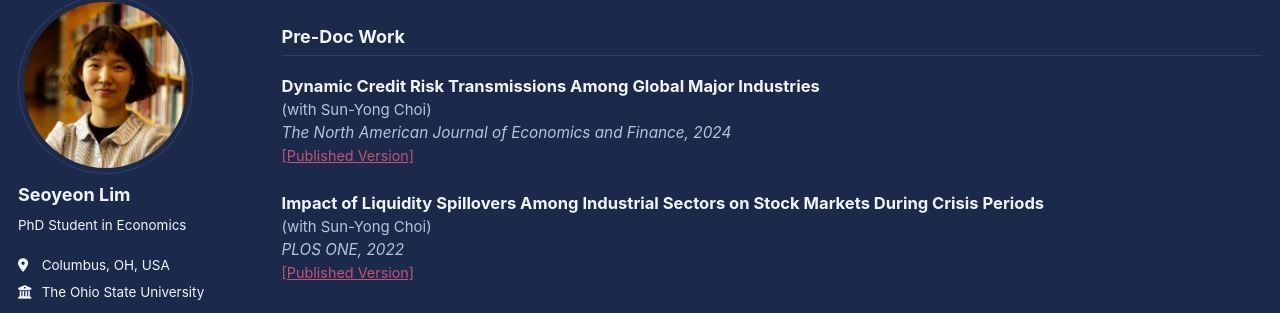
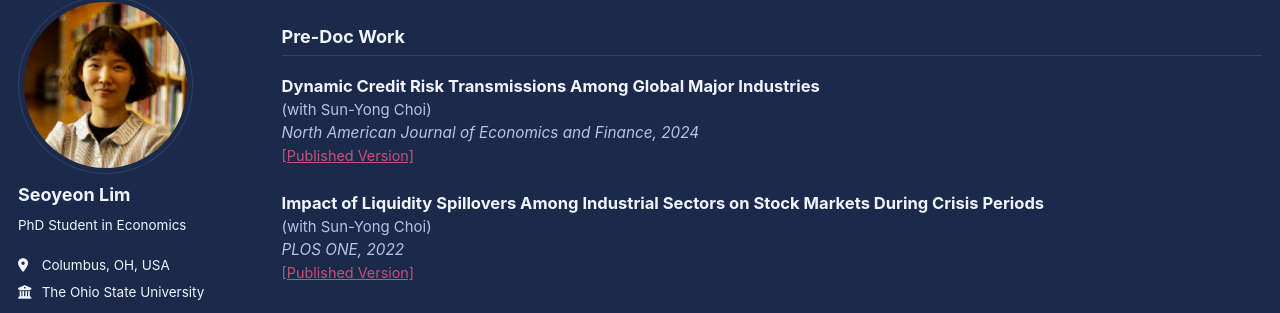
Before and after one commit to seoyeon-lim/academic.github.io, a Jekyll site: the page built from _pages/publications.md, in a window 1280 px wide. Shown: the part 105-418 px from the top of the page. Built offline with Jekyll 4.4.1, drawn with Linux system fonts in a browser that asks for light colours; a script bundle is joined from its source files by our own code; library files that are not in the unit come from our copies.

Commit message:
Remove 'The' from journal name
Co-Authored-By: Claude Sonnet 4.6 <noreply@anthropic.com>

```diff
--- a/_pages/publications.md
+++ b/_pages/publications.md
@@ -20,7 +20,7 @@ author_profile: true
 <div class="pub-entry">
   <div class="pub-title">Dynamic Credit Risk Transmissions Among Global Major Industries</div>
   <div class="pub-authors">(with Sun-Yong Choi)</div>
-  <div class="pub-venue">The North American Journal of Economics and Finance, 2024</div>
+  <div class="pub-venue">North American Journal of Economics and Finance, 2024</div>
   <div class="pub-links"><a href="https://www.sciencedirect.com/science/article/pii/S1062940824001761">[Published Version]</a></div>
 </div>
 
```
